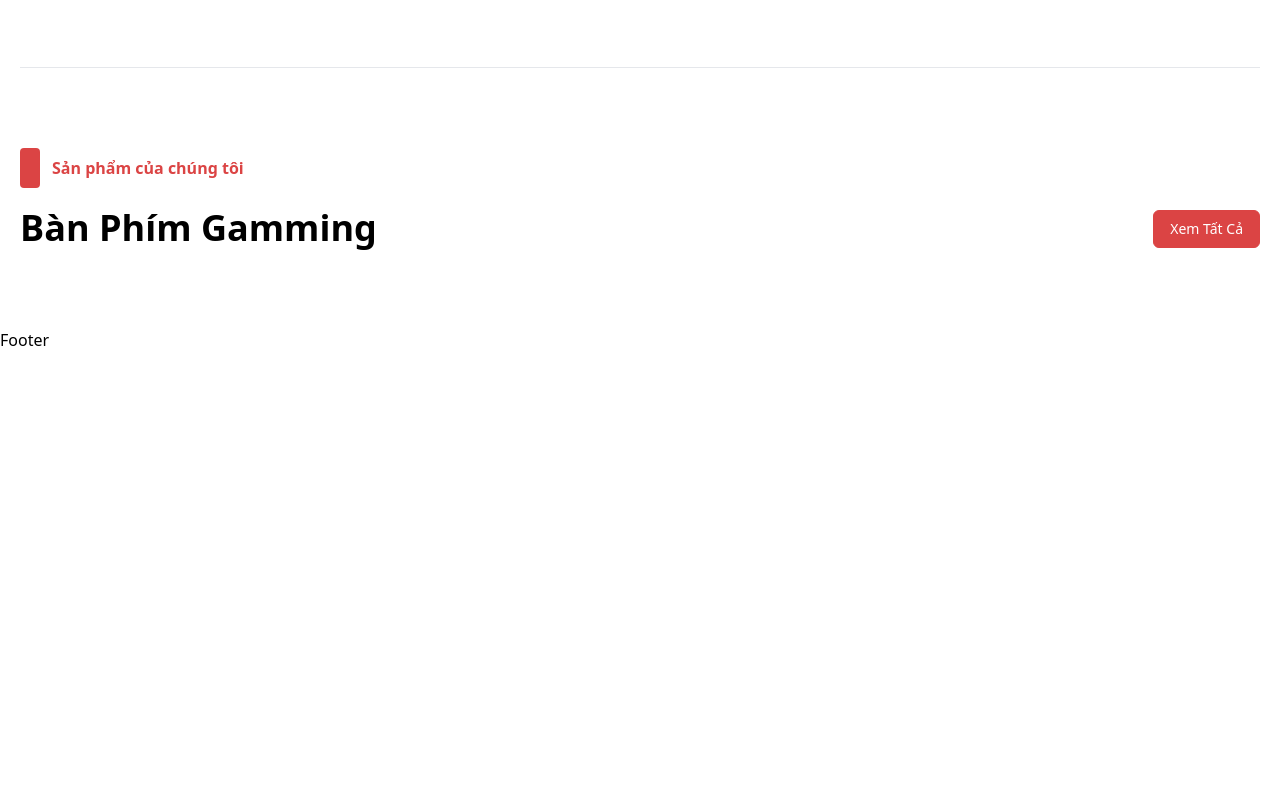
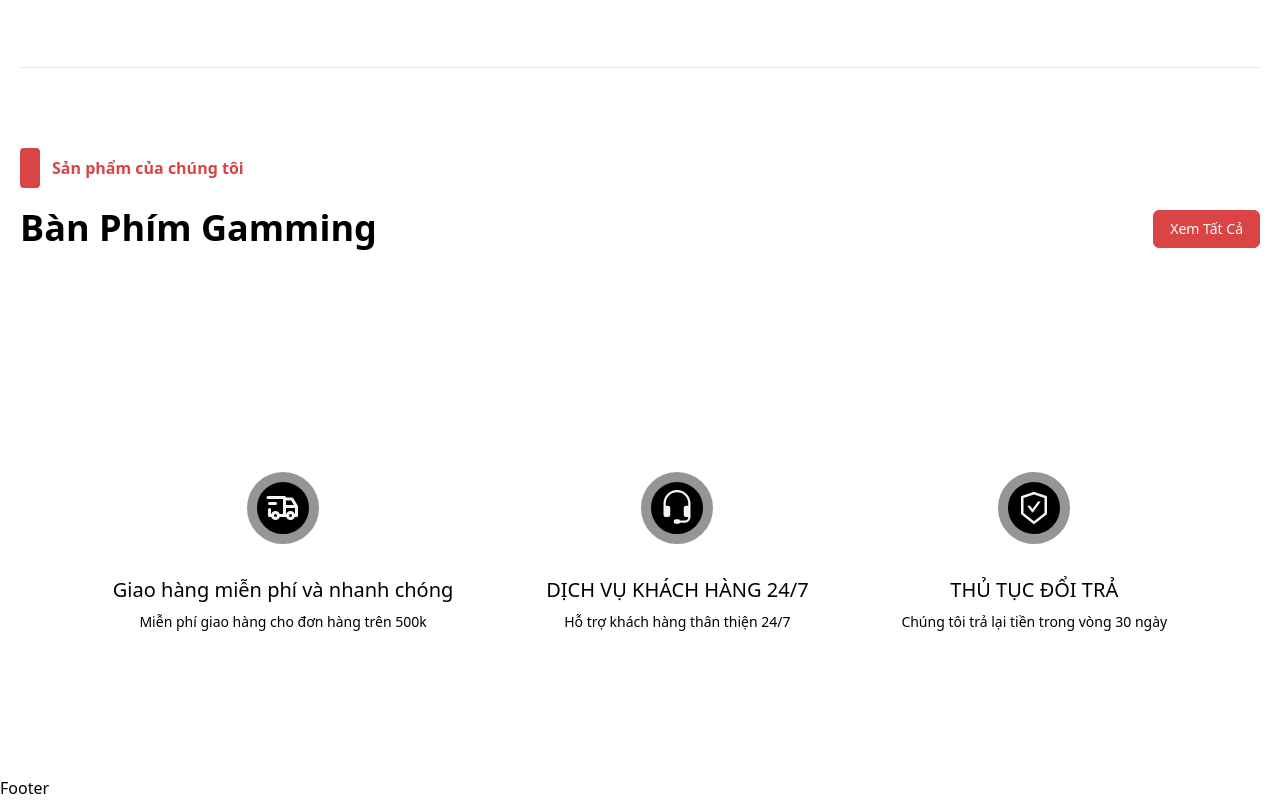
Before and after one commit to lingtine/Luan-Van-To-Nghiep, a React (Create React App) app: page / in a window 1280 px wide. Shown: the part 2034-2834 px from the top of the page. Before the commit the page ends 2386 px from the top, so only its background shows below. Built offline with nearby package versions, Linux system fonts and the light colour scheme.

Commit message:
create corevalue content in home page

```diff
--- /dev/null
+++ b/src/pages/home/Corevalue.tsx
@@ -0,0 +1,46 @@
+import React from "react";
+import { TbTruckDelivery } from "react-icons/tb";
+import { BsHeadset } from "react-icons/bs";
+import { AiOutlineSafetyCertificate } from "react-icons/ai";
+interface CoreValueProps {}
+
+const CoreValue: React.FC<CoreValueProps> = () => {
+  const data = [
+    {
+      id: Math.random.toString(),
+      title: "Giao hàng miễn phí và nhanh chóng",
+      subtitle: "Miễn phí giao hàng cho đơn hàng trên 500k",
+      icon: <TbTruckDelivery />,
+    },
+    {
+      id: Math.random.toString(),
+      title: "DỊCH VỤ KHÁCH HÀNG 24/7",
+      subtitle: "Hỗ trợ khách hàng thân thiện 24/7",
+      icon: <BsHeadset />,
+    },
+    {
+      id: Math.random.toString(),
+      title: "THỦ TỤC ĐỔI TRẢ",
+      subtitle: "Chúng tôi trả lại tiền trong vòng 30 ngày",
+      icon: <AiOutlineSafetyCertificate />,
+    },
+  ];
+
+  const renderData = data.map((item) => {
+    return (
+      <div key={item.id} className="flex flex-col items-center">
+        <div className="border-10 border-[#959496] p-2 text-4xl w-fit rounded-full bg-black text-secondary">
+          {item.icon}
+        </div>
+        <div className="mt-6">
+          <h4 className="text-center text-xl font-medium my-2">{item.title}</h4>
+          <p className="text-center text-sm">{item.subtitle}</p>
+        </div>
+      </div>
+    );
+  });
+
+  return <div className="flex justify-evenly my-36">{renderData}</div>;
+};
+
+export default CoreValue;
--- a/src/pages/home/Home.tsx
+++ b/src/pages/home/Home.tsx
@@ -2,6 +2,7 @@ import Banner from "./Banner";
 import Categories from "./Categories";
 import BoxTemplate from "components/box-template/box-template";
 import Button from "components/button/button";
+import CoreValue from "./Corevalue";
 interface HomeProps {}
 
 const Home: React.FC<HomeProps> = () => {
@@ -62,6 +63,7 @@ const Home: React.FC<HomeProps> = () => {
       <Banner />
       <Categories />
       {renderData}
+      <CoreValue />
     </div>
   );
 };
--- a/tailwind.config.js
+++ b/tailwind.config.js
@@ -40,6 +40,9 @@ module.exports = {
       container: {
         center: true,
       },
+      borderWidth: {
+        10: "10px",
+      },
     },
   },
   plugins: [],
```
